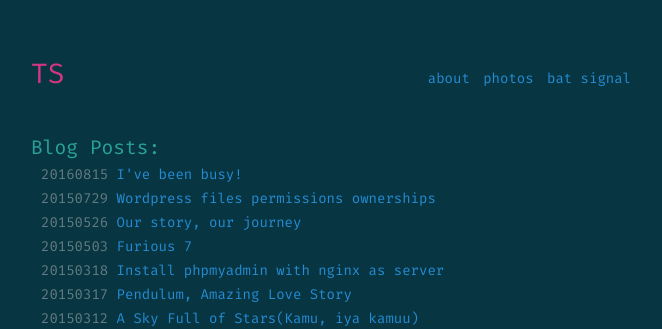
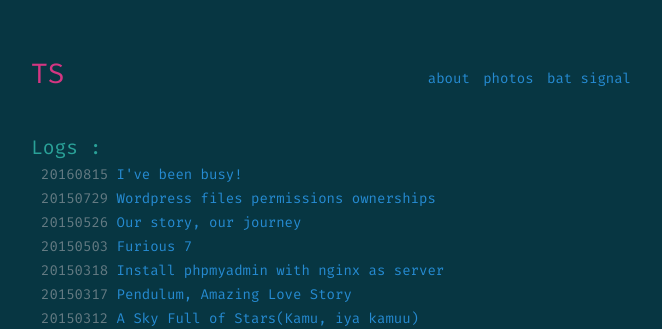
Before and after one commit to sanjayatony/sanjayatony.github.io, a Jekyll site: the page built from index.html, in a window 1280 px wide. Shown: the top 329 px of the page, without its empty margins (309-971 px from the left). Built offline with Jekyll 4.4.1, drawn with Linux system fonts in a browser that asks for light colours; nearby versions of some CDN libraries.

Commit message:
change blog title

```diff
--- a/index.html
+++ b/index.html
@@ -14,7 +14,7 @@ layout: default
     </ul>
 </div> -->
 <div class="blog">
-    <h2>Blog Posts:</h2>
+    <h2>Logs :</h2>
     <ul>
         {% for post in site.posts %}
         <li>
```
